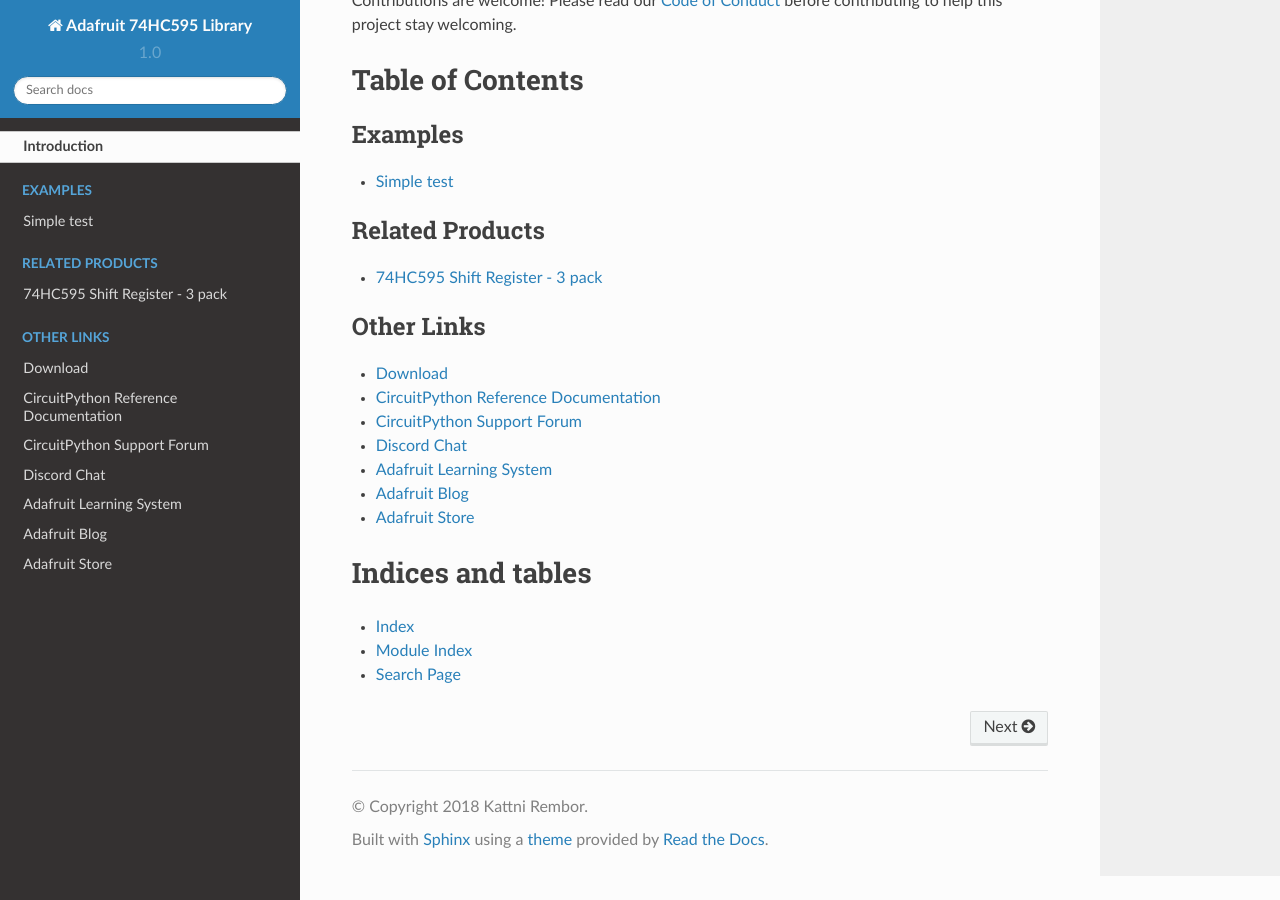
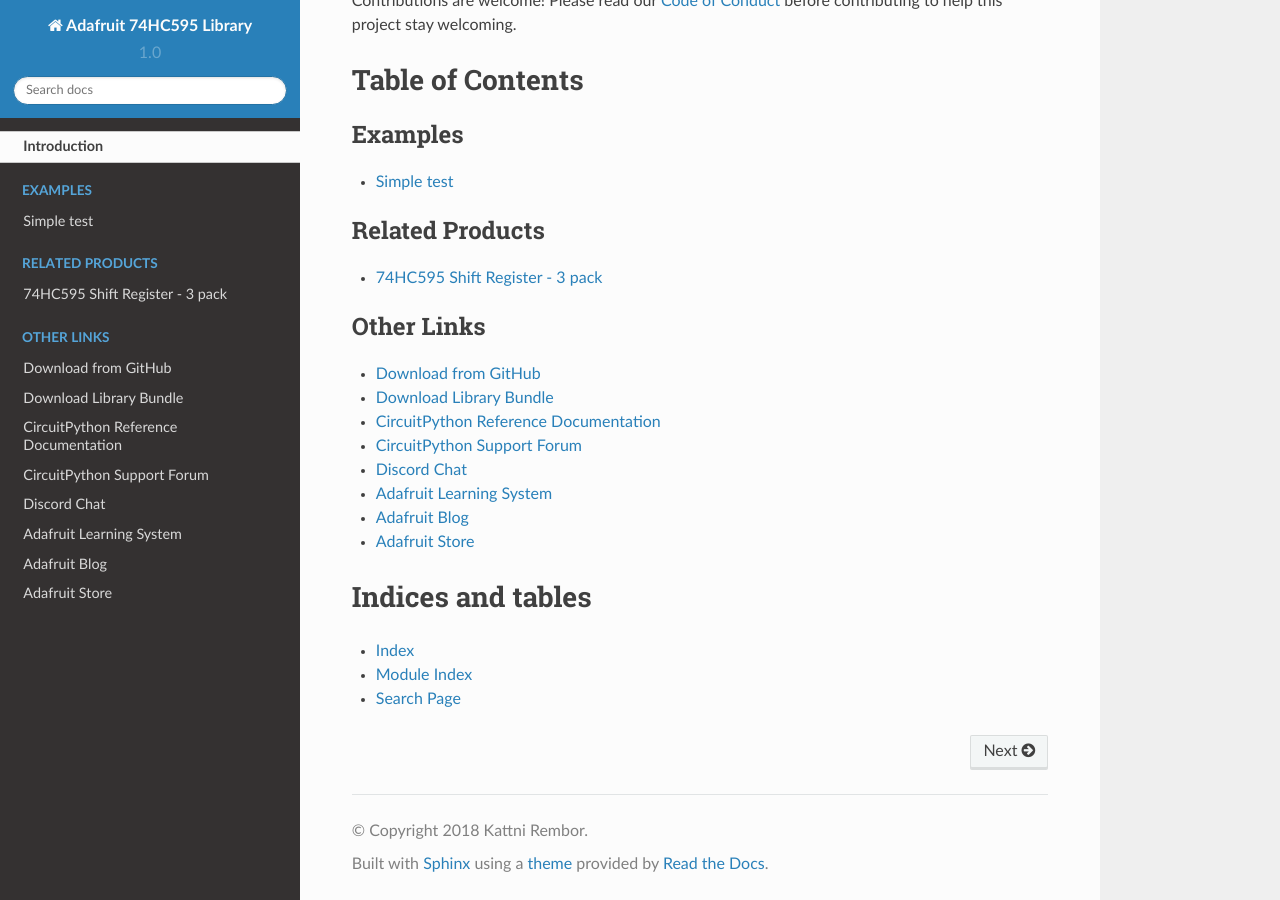
Before and after one commit to adafruit/Adafruit_CircuitPython_74HC595, a Sphinx documentation site: the page built from docs/index.rst, in a window 1280 px wide and 900 px high, scrolled down 1627 px. Built offline with Sphinx 7.4.7 and the Read the Docs theme 2.0.0, drawn with Linux system fonts in a browser that asks for light colours.

Commit message:
Added cp.org link to index.rst

```diff
--- a/docs/index.rst
+++ b/docs/index.rst
@@ -31,7 +31,8 @@
 .. toctree::
     :caption: Other Links
 
-    Download <https://github.com/adafruit/Adafruit_CircuitPython_74HC595/releases/latest>
+    Download from GitHub <https://github.com/adafruit/Adafruit_CircuitPython_74HC595/releases/latest>
+    Download Library Bundle <https://circuitpython.org/libraries>
     CircuitPython Reference Documentation <https://docs.circuitpython.org>
     CircuitPython Support Forum <https://forums.adafruit.com/viewforum.php?f=60>
     Discord Chat <https://adafru.it/discord>
```
